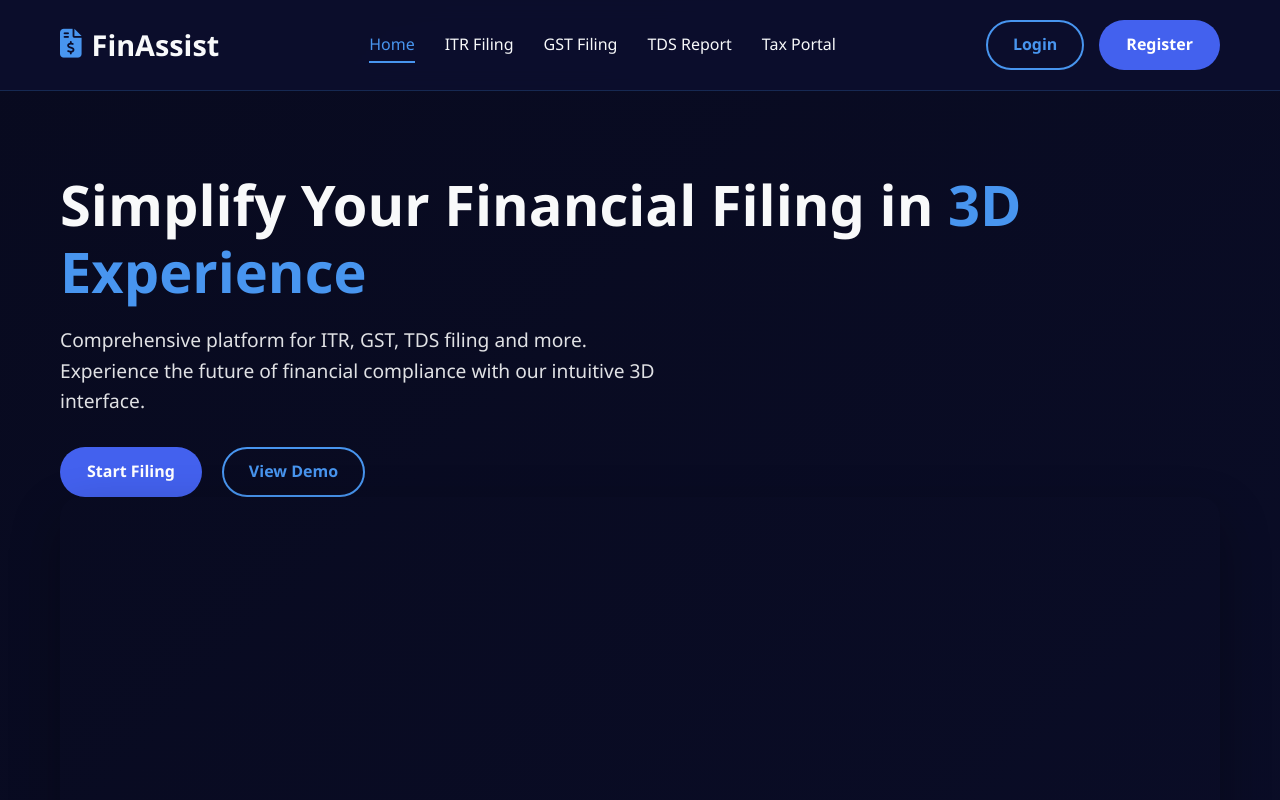
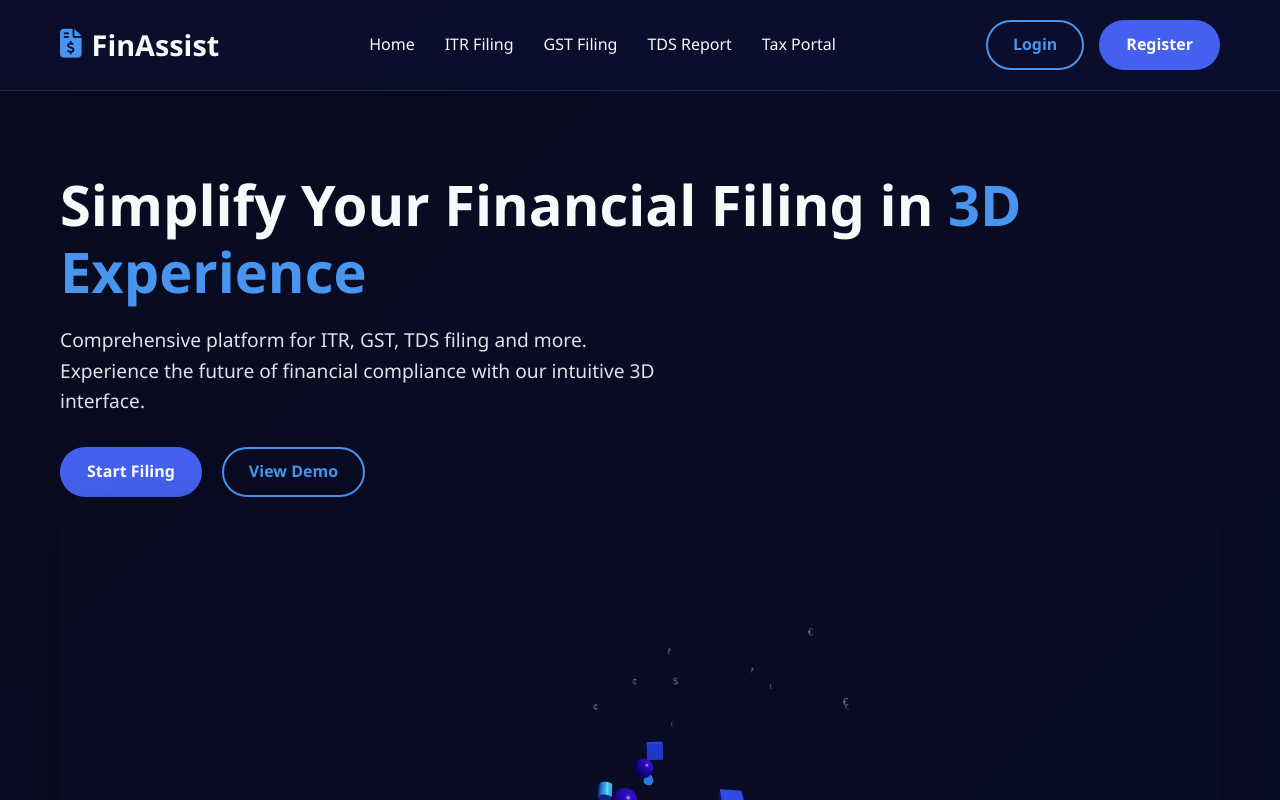
Before and after one commit to abhishekagrahari307-max/ITR-AND-GST, a plain HTML site: page index.html in a window 1280 px wide. Both pictures are taken after a click on the link "Home". Shown: the top 800 px of the page. Drawn offline with nearby package versions, Linux system fonts and the light colour scheme; animation ran at ten frames a second.

Commit message:
Update index.html

```diff
--- a/index.html
+++ b/index.html
@@ -1325,7 +1325,7 @@
                 });
 
                 // Show selected page
-                document.getElementById(${pageId}-page).classList.add('active');
+                document.getElementById(`${pageId}-page`).classList.add('active');
 
                 // Scroll to top
                 window.scrollTo(0, 0);
@@ -1344,7 +1344,7 @@
 
                 // Show corresponding content
                 const tabId = tab.getAttribute('data-tab');
-                document.getElementById(${tabId}-tab).classList.add('active');
+                document.getElementById(`${tabId}-tab`).classList.add('active');
             });
         });
 
@@ -1441,7 +1441,7 @@
                 canvas.width = 128;
                 canvas.height = 128;
 
-                context.fillStyle = rgba(${Math.random() * 100 + 155}, ${Math.random() * 100 + 155}, 255, 0.8);
+                context.fillStyle = `rgba(${Math.random() * 100 + 155}, ${Math.random() * 100 + 155}, 255, 0.8)`;
                 context.font = '100px Arial';
                 context.textAlign = 'center';
                 context.textBaseline = 'middle';
@@ -1617,4 +1617,4 @@
         document.querySelector('[data-page="tax-portal"]')?.addEventListener('click', createTaxChart);
     </script>
 </body>
-</html>
+                            </html>
```
